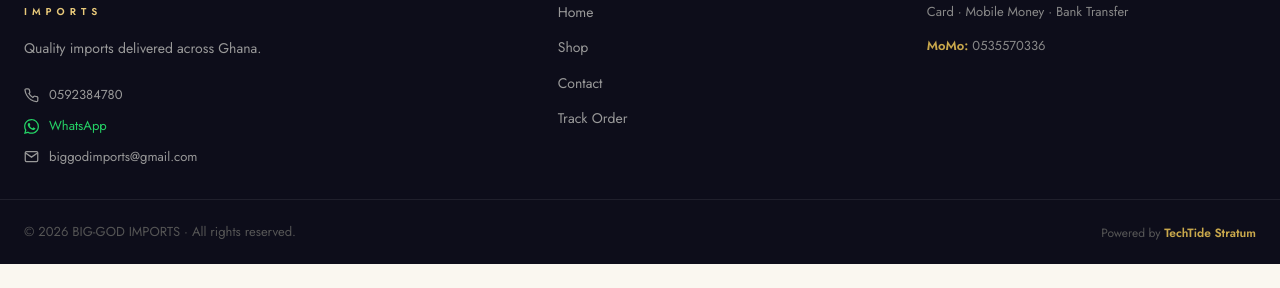
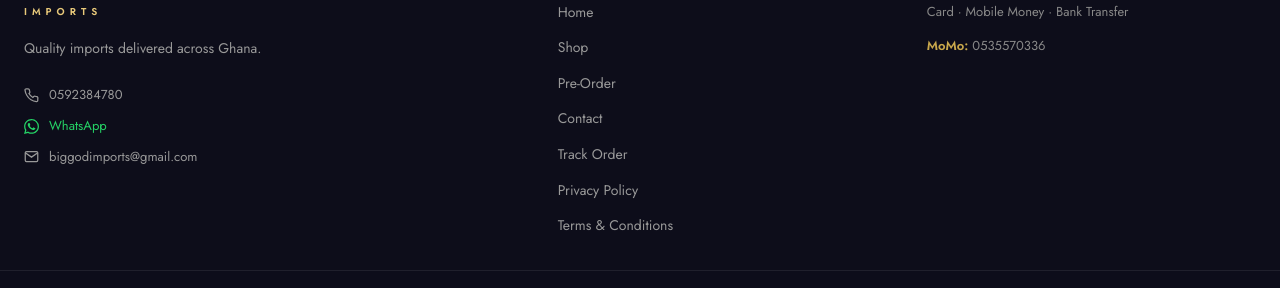
Before and after one commit to Graphils/BIG-GOD-IMPORTS, a React (Vite) app in the folder frontend/: page / in a window 1280 px wide. Shown: the part 2474-2762 px from the top of the page. Before the commit the page ends 2738 px from the top, so only its background shows below. Built offline with nearby package versions, Linux system fonts and the light colour scheme; no server answers.

Commit message:
Add privacy policy and terms links to footer

```diff
--- a/frontend/src/components/layout/Footer.jsx
+++ b/frontend/src/components/layout/Footer.jsx
@@ -37,8 +37,11 @@ export default function Footer() {
             <ul>
               <li><Link to="/">Home</Link></li>
               <li><Link to="/shop">Shop</Link></li>
+              <li><Link to="/pre-order">Pre-Order</Link></li>
               <li><Link to="/contact">Contact</Link></li>
               <li><Link to="/orders">Track Order</Link></li>
+              <li><Link to="/privacy-policy">Privacy Policy</Link></li>
+              <li><Link to="/terms">Terms &amp; Conditions</Link></li>
             </ul>
           </div>
 
```
